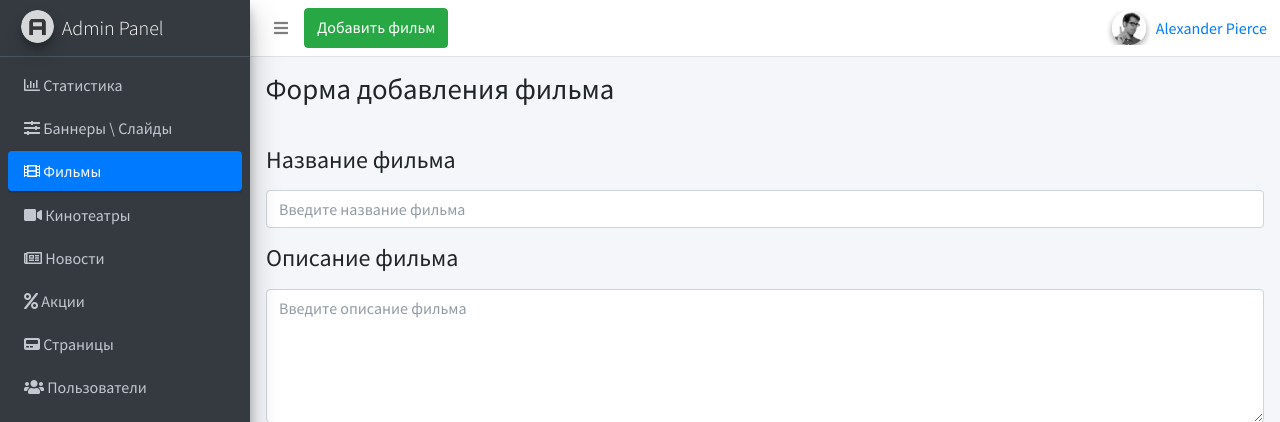
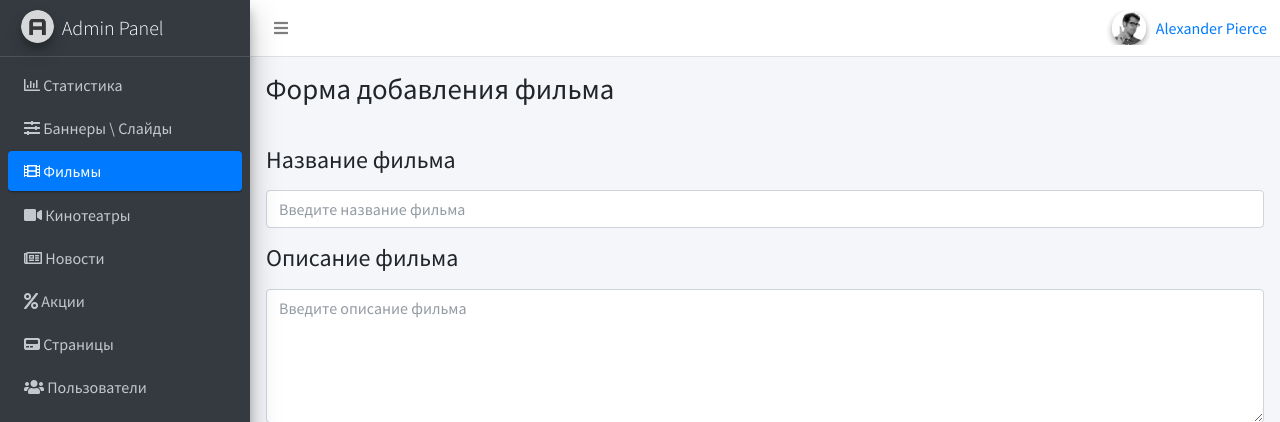
Before and after one commit to alechries/kino-cms, a Django app: page /adminLte/film/form in a window 1280 px wide. Shown: the top 422 px of the page. Run offline with Django 3.2, Linux system fonts and the light colour scheme; some libraries are stand-ins or nearby versions.

Commit message:
add film_add button

```diff
--- a/KinoSite/KinoSite/templates/adminLte/film/film_form.html
+++ b/KinoSite/KinoSite/templates/adminLte/film/film_form.html
@@ -8,9 +8,6 @@
               </p>
         </a>
     </li>
-{% endblock %}
-{% block navbar_item %}
-<a class="btn btn-success" href="{% url 'film_form' %}">Добавить фильм</a>
 {% endblock %}
 {% block content_title %}
     <h1 class="m-0">Форма добавления фильма</h1>
@@ -87,7 +84,7 @@
                     </div>
                     <div class="container my-5">
                         <button class="btn btn-success" type="submit">Сохранить</button>
-                        <a class="btn btn-danger" href="#" role="button">Отмена</a>
+                        <a class="btn btn-danger" href="{% url 'film_list' %}" role="button">Отмена</a>
                     </div>
                 </form>
             </div>
--- a/KinoSite/KinoSite/templates/adminLte/film/film_list.html
+++ b/KinoSite/KinoSite/templates/adminLte/film/film_list.html
@@ -11,6 +11,9 @@
 {% endblock %}
 {% block content_title %}
     <h1 class="m-0">Премьеры</h1>
+{% endblock %}
+{% block navbar_item %}
+<a class="btn btn-success" href="{% url 'film_form' %}">Добавить фильм</a>
 {% endblock %}
 {% block main_content %}
     {% for el in film %}
```
Also changed, not shown: KinoSite/KinoSite/media/images/film_images/90424_704022.jpg (added), KinoSite/KinoSite/media/images/film_images/90424_704022_1HZy2xf.jpg (added), KinoSite/KinoSite/media/images/film_images/90424_704022_9DJS1ZB.jpg (added), KinoSite/KinoSite/media/images/film_images/90424_704022_d1sBlfJ.jpg (added), KinoSite/KinoSite/media/images/film_images/90424_704022_goY1G3i.jpg (added), KinoSite/KinoSite/media/media/images/film_poster/90424_704022.jpg (added), KinoSite/db.sqlite3.
